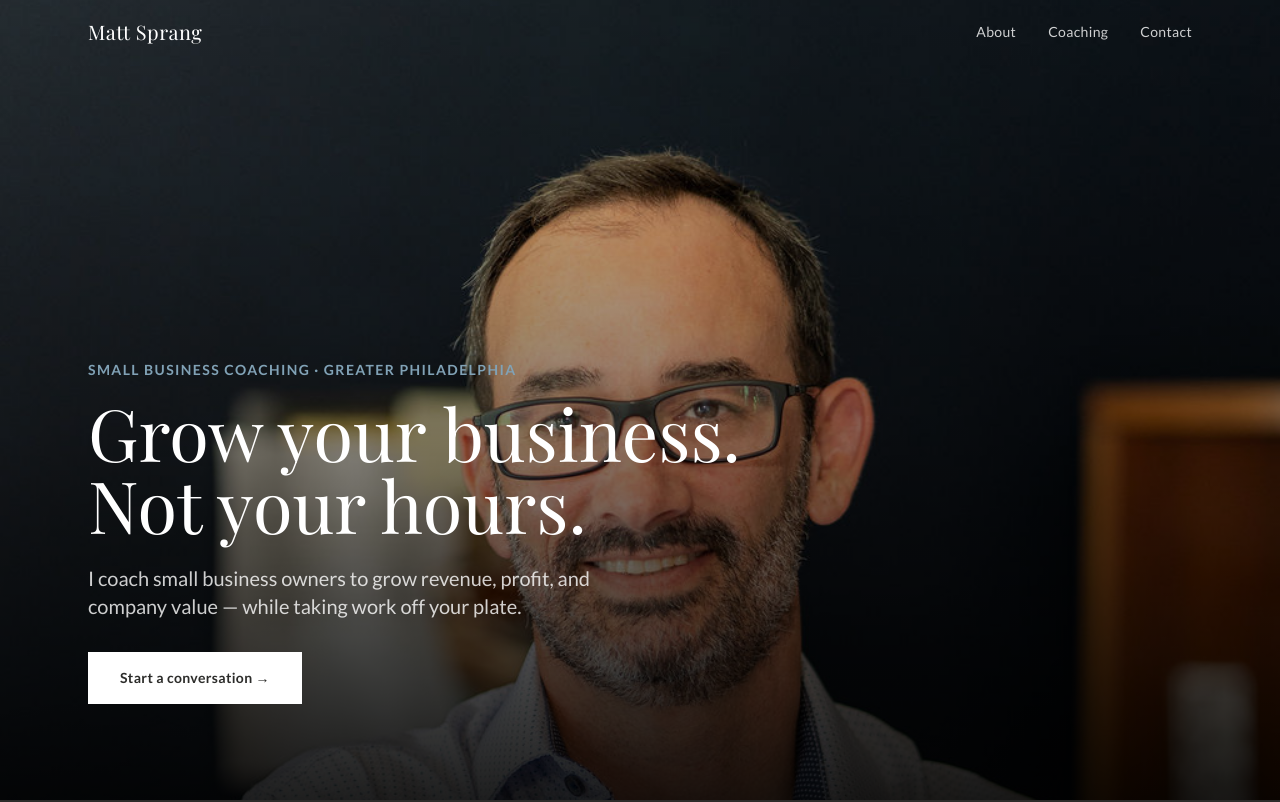
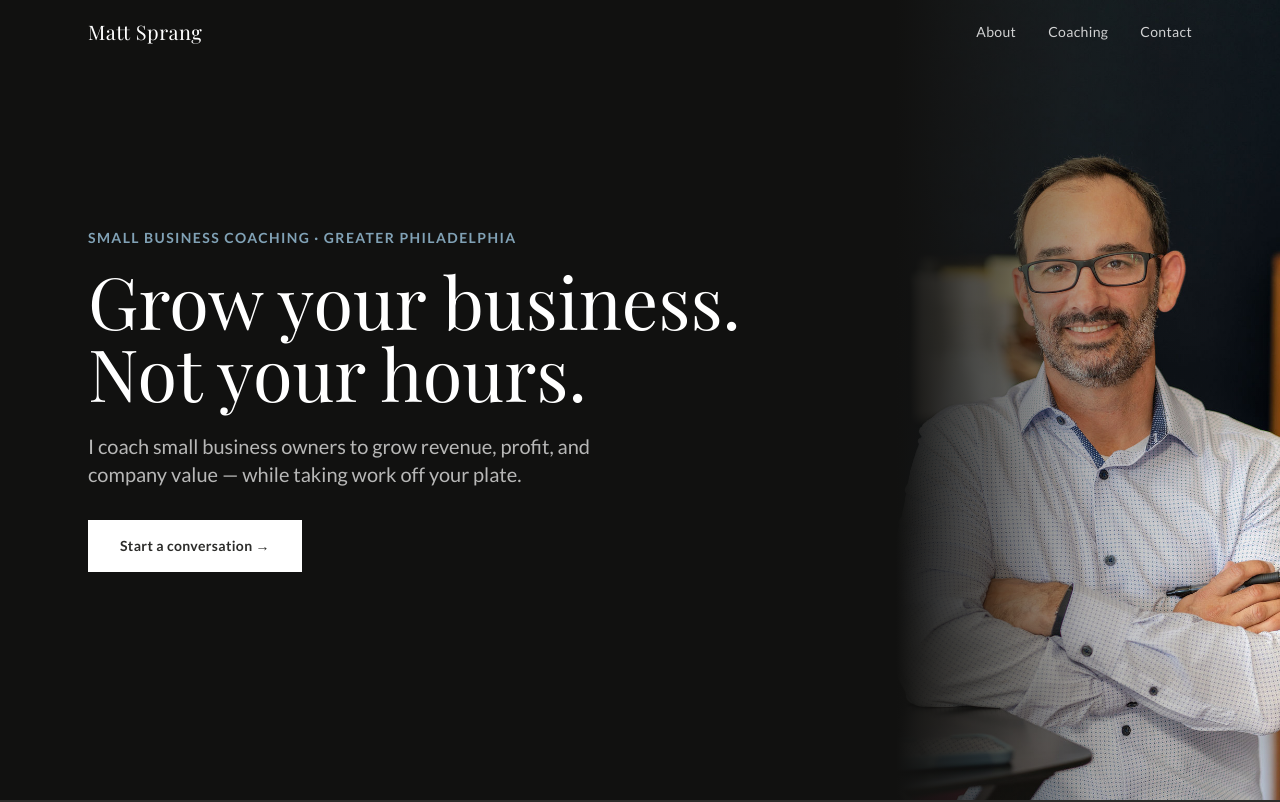
Before and after one commit to msprang1/mattsprang-website, a Next.js app: page / in a window 1280 px wide. Shown: the top 802 px of the page. Built offline with nearby package versions, Linux system fonts and the light colour scheme; a web font is replaced by a local one.

Commit message:
Hero: split layout — dark bg left, contained photo 30% right
Co-Authored-By: Claude Sonnet 4.6 <noreply@anthropic.com>

```diff
--- a/src/app/page.tsx
+++ b/src/app/page.tsx
@@ -62,30 +62,33 @@ export default function Home() {
         dangerouslySetInnerHTML={{ __html: JSON.stringify(schemaOrg) }}
       />
 
-      {/* Full-bleed hero */}
-      <section className="relative min-h-screen flex items-end">
+      {/* Hero — dark split layout */}
+      <section className="relative min-h-screen bg-[#111110] flex items-center overflow-hidden">
+        {/* Photo — right side, ~30% of viewport width */}
+        <div className="absolute right-0 top-0 bottom-0 w-[30%]">
           <Image
             src="/images/matt-hero.jpg"
             alt="Matt Sprang, business coach"
             fill
-          className="object-cover object-center"
-          style={{ objectPosition: "50% 20%" }}
+            className="object-cover"
+            style={{ objectPosition: "50% 15%" }}
             priority
           />
-        {/* Gradient overlay — dark at bottom, fades to clear at top */}
-        <div className="hero-overlay absolute inset-0" />
+          {/* Blend left edge into dark background */}
+          <div className="absolute inset-0 bg-gradient-to-r from-[#111110] via-[#111110]/30 to-transparent" />
+        </div>
 
-        {/* Hero content anchored bottom-left */}
-        <div className="relative z-10 w-full max-w-6xl mx-auto px-6 pb-16 md:pb-24">
+        {/* Hero content — left side */}
+        <div className="relative z-10 w-full max-w-6xl mx-auto px-6 pt-24 pb-16 md:pb-24">
           <p className="text-colonial-blue uppercase tracking-widest text-xs md:text-sm mb-4 font-semibold">
             Small Business Coaching · Greater Philadelphia
           </p>
-          <h1 className="font-serif text-5xl md:text-7xl text-white leading-tight mb-6 max-w-3xl">
+          <h1 className="font-serif text-5xl md:text-7xl text-white leading-tight mb-6 max-w-2xl">
             Grow your business.
             <br />
             Not your hours.
           </h1>
-          <p className="text-white/80 text-lg md:text-xl mb-8 max-w-xl leading-relaxed">
+          <p className="text-white/70 text-lg md:text-xl mb-8 max-w-lg leading-relaxed">
             I coach small business owners to grow revenue, profit, and company
             value — while taking work off your plate.
           </p>
```
Lines whose indentation alone changed are shown as unchanged.
